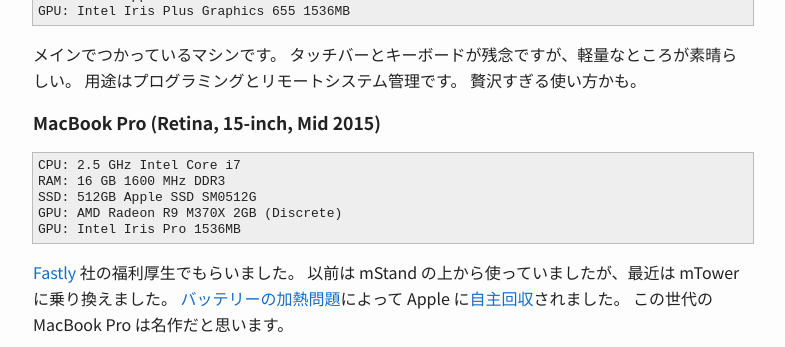
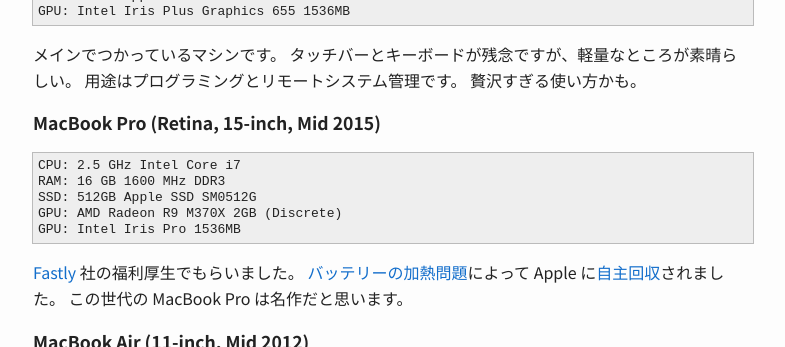
Before and after one commit to toru/ep.torumk.com, a Jekyll site: the page built from _pages/gear.md, in a window 1280 px wide and 900 px high, scrolled down 625 px, cut to the strip 0-347 px from the top of the window. Shown: the whole strip, without its empty margins (247-1032 px from the left). Built offline with Jekyll 4.4.1, drawn with Linux system fonts in a browser that asks for light colours.

Commit message:
pages/gear: macbook pro is collecting dust

```diff
--- a/_pages/gear.md
+++ b/_pages/gear.md
@@ -53,7 +53,6 @@
 </pre>
 
 <a href="/t/fastly">Fastly</a> 社の福利厚生でもらいました。
-以前は mStand の上から使っていましたが、最近は mTower に乗り換えました。
 [バッテリーの加熱問題](https://www.theverge.com/2019/6/20/18693136/apple-recall-2015-15-inch-macbook-pro-battery-overheat-fire-risk-safety)によって Apple に[自主回収](/apple-battery-recall-visit)されました。
 この世代の MacBook Pro は名作だと思います。
 
```
